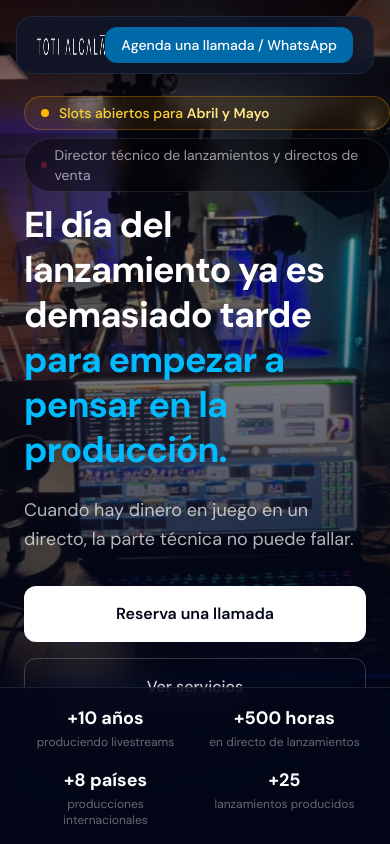
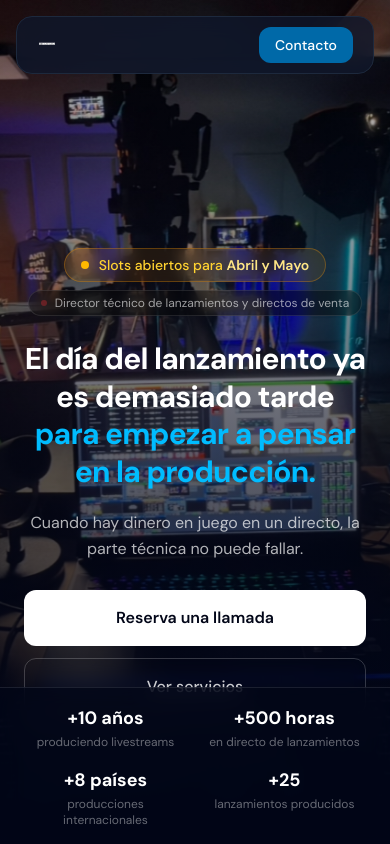
Before and after one commit to totialcala/totialcala-web, a Next.js app: page / in a window 390 px wide. Shown: the top 844 px of the page. Built offline with nearby package versions, Linux system fonts and the light colour scheme; grey boxes are pictures that could not be loaded.

Commit message:
fix: mobile navbar and hero layout

```diff
--- a/components/Hero.tsx
+++ b/components/Hero.tsx
@@ -27,30 +27,42 @@ export default function Hero() {
       {/* Gradient overlay */}
       <div className="absolute inset-0 bg-gradient-to-t from-slate-950 via-slate-950/60 to-slate-950/20" />
 
-      {/* Top badges — stacked vertically */}
+      {/* Top badges — only on desktop */}
       <motion.div
         initial={{ opacity: 0, y: -12 }}
         animate={{ opacity: 1, y: 0 }}
         transition={{ duration: 0.6, delay: 0.2 }}
-        className="absolute top-24 left-6 md:left-12 z-10 flex flex-col gap-2"
+        className="hidden md:flex absolute top-24 left-12 z-10 flex-col gap-2"
       >
-        {/* Slots badge — prominent */}
         <SlotsBadge size="md" />
-
-        {/* Role badge */}
         <div className="inline-flex items-center gap-2 bg-black/40 backdrop-blur-sm border border-white/10 rounded-full px-4 py-1.5 text-sm text-white/60">
           <span className="w-1.5 h-1.5 rounded-full bg-red-500 live-dot" />
           Director técnico de lanzamientos y directos de venta
         </div>
       </motion.div>
 
-      {/* Main content — bottom left */}
-      <div className="relative z-10 px-6 md:px-12 pb-32 md:pb-36 max-w-4xl">
+      {/* Main content */}
+      <div className="relative z-10 px-6 md:px-12 pb-32 md:pb-36 w-full max-w-4xl text-center md:text-left mx-auto md:mx-0">
+
+        {/* Mobile-only badges */}
+        <motion.div
+          initial={{ opacity: 0, y: -8 }}
+          animate={{ opacity: 1, y: 0 }}
+          transition={{ duration: 0.5, delay: 0.2 }}
+          className="flex md:hidden flex-col items-center gap-2 mb-6"
+        >
+          <SlotsBadge size="md" />
+          <div className="inline-flex items-center gap-2 bg-black/40 backdrop-blur-sm border border-white/10 rounded-full px-3 py-1 text-xs text-white/60">
+            <span className="w-1.5 h-1.5 rounded-full bg-red-500 live-dot shrink-0" />
+            Director técnico de lanzamientos y directos de venta
+          </div>
+        </motion.div>
+
         <motion.h1
           initial={{ opacity: 0, y: 24 }}
           animate={{ opacity: 1, y: 0 }}
           transition={{ duration: 0.7, delay: 0.3, ease: [0.21, 0.47, 0.32, 0.98] }}
-          className="text-4xl md:text-6xl lg:text-7xl font-bold leading-tight tracking-tight mb-6"
+          className="text-3xl md:text-6xl lg:text-7xl font-bold leading-tight tracking-tight mb-5"
         >
           El día del lanzamiento{" "}
           <br className="hidden md:block" />
@@ -63,7 +75,7 @@ export default function Hero() {
           initial={{ opacity: 0, y: 16 }}
           animate={{ opacity: 1, y: 0 }}
           transition={{ duration: 0.6, delay: 0.5 }}
-          className="text-white/70 text-lg md:text-xl max-w-xl mb-8 leading-relaxed"
+          className="text-white/70 text-base md:text-xl max-w-xl mb-7 leading-relaxed mx-auto md:mx-0"
         >
           Cuando hay dinero en juego en un directo,
           la parte técnica no puede fallar.
@@ -73,7 +85,7 @@ export default function Hero() {
           initial={{ opacity: 0, y: 16 }}
           animate={{ opacity: 1, y: 0 }}
           transition={{ duration: 0.6, delay: 0.65 }}
-          className="flex flex-col sm:flex-row gap-4"
+          className="flex flex-col sm:flex-row gap-3 justify-center md:justify-start"
         >
           <a
             href="#contacto"
--- a/components/Navbar.tsx
+++ b/components/Navbar.tsx
@@ -12,10 +12,10 @@ export default function Navbar() {
         className="cursor-pointer"
       >
         <Image
-          src="/images/logo-navbar.png"
+          src="/images/logo.svg"
           alt="Toti Alcalà"
-          width={130}
-          height={18}
+          width={140}
+          height={20}
           className="h-5 w-auto"
         />
       </button>
@@ -39,7 +39,8 @@ export default function Navbar() {
         href="#contacto"
         className="bg-sky-700 hover:bg-sky-600 text-white text-sm font-medium px-4 py-2 rounded-xl transition-colors duration-200 cursor-pointer whitespace-nowrap"
       >
-        Agenda una llamada / WhatsApp
+        <span className="hidden md:inline">Agenda una llamada / WhatsApp</span>
+        <span className="md:hidden">Contacto</span>
       </a>
     </nav>
   );
```
